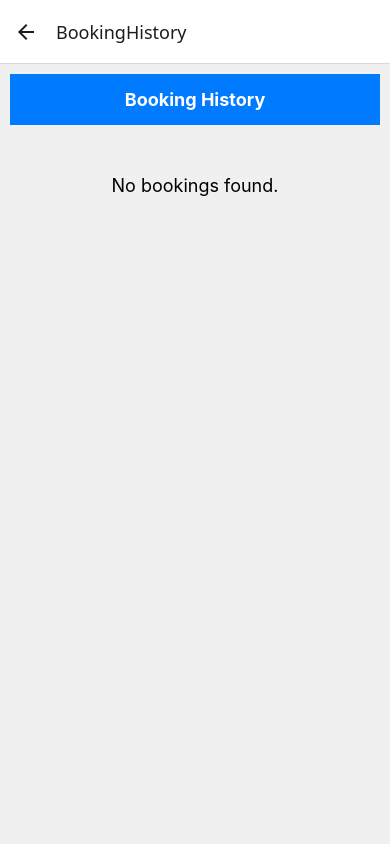
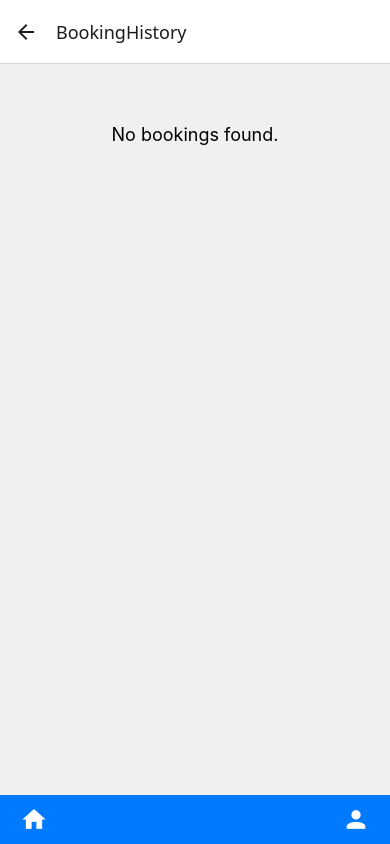
Before and after one commit to Iwanbe02/SEP490_GFA24SE65_FA24SE098_mobile, a React Native app: screen /BookingHistory in a window 390 px wide. Built offline with nearby package versions, Linux system fonts and the light colour scheme.

Commit message:
update ui

```diff
--- a/navigation/AppNavigator.jsx
+++ b/navigation/AppNavigator.jsx
@@ -1,6 +1,7 @@
 import React from "react";
 import { NavigationContainer } from "@react-navigation/native";
 import { createStackNavigator } from "@react-navigation/stack";
+import Toast from "react-native-toast-message";
 
 import LoginScreen from "../screens/LoginScreen";
 import HomeScreen from "../screens/HomeScreen";
@@ -9,24 +10,21 @@ import HouseListScreen from "../screens/HouseList";
 import BookingHistoryScreen from "../screens/BookingHistory";
 import DonationsScreen from "../screens/Donation";
 import ProfileScreen from "../screens/Profile";
-// import SignUpScreen from "../screens/SignUpScreen"; // Nếu cần thêm màn hình đăng ký
 
 const Stack = createStackNavigator();
 
 const AppNavigator = () => (
   <NavigationContainer>
     <Stack.Navigator initialRouteName="Login">
-      {/* Màn hình Login */}
       <Stack.Screen
         name="Login"
         component={LoginScreen}
         options={{ headerShown: false }}
       />
-      {/* Màn hình Home */}
       <Stack.Screen
         name="Home"
         component={HomeScreen}
-        options={{ title: "Home" }}
+        options={{ headerShown: false }}
       />
       <Stack.Screen name="VillageListScreen" component={VillageListScreen} />
       <Stack.Screen name="HouseListScreen" component={HouseListScreen} />
--- a/package.json
+++ b/package.json
@@ -27,6 +27,7 @@
     "react-native-reanimated": "^3.16.6",
     "react-native-safe-area-context": "^5.0.0",
     "react-native-screens": "^4.4.0",
+    "react-native-toast-message": "^2.2.1",
     "react-native-vector-icons": "^10.2.0",
     "react-navigation-stack": "^2.10.4"
   },
--- a/screens/BookingHistory.jsx
+++ b/screens/BookingHistory.jsx
@@ -1,8 +1,18 @@
 import React, { useState, useEffect } from "react";
-import { View, Text, StyleSheet, FlatList, Alert } from "react-native";
+import {
+  View,
+  Text,
+  StyleSheet,
+  FlatList,
+  Alert,
+  TouchableOpacity,
+} from "react-native";
 import { useRoute } from "@react-navigation/native";
+import { MaterialCommunityIcons } from "@expo/vector-icons";
+import { useNavigation } from "@react-navigation/native";
 
 const BookingHistoryScreen = () => {
+  const navigation = useNavigation();
   const [bookings, setBookings] = useState([]);
   const [loading, setLoading] = useState(true);
 
@@ -47,9 +57,6 @@ const BookingHistoryScreen = () => {
 
   return (
     <View style={styles.container}>
-      <View style={styles.appBar}>
-        <Text style={styles.appBarTitle}>Booking History</Text>
-      </View>
       {loading ? (
         <Text style={styles.noBookingsText}>Loading...</Text>
       ) : bookings.length === 0 ? (
@@ -61,6 +68,15 @@ const BookingHistoryScreen = () => {
           keyExtractor={(item, index) => index.toString()}
         />
       )}
+      {/* Footer */}
+      <View style={styles.footer}>
+        <TouchableOpacity onPress={() => navigation.navigate("Home")}>
+          <MaterialCommunityIcons name="home" size={28} color="white" />
+        </TouchableOpacity>
+        <TouchableOpacity onPress={() => navigation.navigate("Profile")}>
+          <MaterialCommunityIcons name="account" size={28} color="white" />
+        </TouchableOpacity>
+      </View>
     </View>
   );
 };
@@ -70,6 +86,7 @@ const styles = StyleSheet.create({
     flex: 1,
     padding: 10,
     backgroundColor: "#f0f0f0",
+    paddingBottom: 60,
   },
   appBar: {
     backgroundColor: "#007bff",
@@ -101,6 +118,17 @@ const styles = StyleSheet.create({
     marginTop: 50,
     fontSize: 18,
   },
+  footer: {
+    flexDirection: "row",
+    justifyContent: "space-between",
+    backgroundColor: "#007AFF",
+    padding: 10,
+    paddingHorizontal: 20,
+    position: "absolute",
+    bottom: 0,
+    left: 0,
+    right: 0,
+  },
 });
 
 export default BookingHistoryScreen;
--- a/screens/Donation.jsx
+++ b/screens/Donation.jsx
@@ -5,10 +5,14 @@ import {
   StyleSheet,
   FlatList,
   ActivityIndicator,
+  TouchableOpacity,
   Alert,
 } from "react-native";
+import { MaterialCommunityIcons } from "@expo/vector-icons";
+import { useNavigation } from "@react-navigation/native";
 
 const DonationsScreen = ({ route }) => {
+  const navigation = useNavigation();
   const { donations } = route.params || {}; // Nhận donations từ props
 
   // Kiểm tra donations có phải là một mảng hợp lệ không
@@ -48,9 +52,6 @@ const DonationsScreen = ({ route }) => {
 
   return (
     <View style={styles.container}>
-      <View style={styles.appBar}>
-        <Text style={styles.appBarTitle}>My Donations</Text>
-      </View>
       {donations.length === 0 ? (
         <ActivityIndicator
           size="large"
@@ -64,6 +65,15 @@ const DonationsScreen = ({ route }) => {
           keyExtractor={(item, index) => index.toString()}
         />
       )}
+      {/* Footer */}
+      <View style={styles.footer}>
+        <TouchableOpacity onPress={() => navigation.navigate("Home")}>
+          <MaterialCommunityIcons name="home" size={28} color="white" />
+        </TouchableOpacity>
+        <TouchableOpacity onPress={() => navigation.navigate("Profile")}>
+          <MaterialCommunityIcons name="account" size={28} color="white" />
+        </TouchableOpacity>
+      </View>
     </View>
   );
 };
@@ -73,6 +83,7 @@ const styles = StyleSheet.create({
     flex: 1,
     padding: 10,
     backgroundColor: "#f0f0f0",
+    paddingBottom: 60,
   },
   appBar: {
     backgroundColor: "#007bff",
@@ -115,6 +126,17 @@ const styles = StyleSheet.create({
     fontSize: 18,
     color: "red",
   },
+  footer: {
+    flexDirection: "row",
+    justifyContent: "space-between",
+    backgroundColor: "#007AFF",
+    padding: 10,
+    paddingHorizontal: 20,
+    position: "absolute",
+    bottom: 0,
+    left: 0,
+    right: 0,
+  },
 });
 
 export default DonationsScreen;
--- a/screens/HomeScreen.jsx
+++ b/screens/HomeScreen.jsx
@@ -4,7 +4,6 @@ import {
   Text,
   StyleSheet,
   ScrollView,
-  Image,
   TouchableOpacity,
   ActivityIndicator,
   TextInput,
@@ -16,10 +15,7 @@ import { MaterialCommunityIcons } from "@expo/vector-icons";
 
 const HomePage = () => {
   const [isLoading, setIsLoading] = useState(true);
-  const [userName, setUserName] = useState("Huynh Minh");
-  const [imgPath, setImgPath] = useState(
-    "https://example.com/default-avatar.png"
-  );
+  const [userName, setUserName] = useState("");
   const [events, setEvents] = useState([]);
   const [searchQuery, setSearchQuery] = useState("");
 
@@ -44,7 +40,6 @@ const HomePage = () => {
       );
       if (response.status === 200) {
         setUserName(response.data.userName);
-        setImgPath(response.data.images["$values"][0].urlPath);
       }
     } catch (e) {
       console.log("Error fetching user info:", e);
@@ -68,10 +63,6 @@ const HomePage = () => {
 
   const renderSuggestedItem = (event) => (
     <View style={styles.suggestedCard} key={event.id}>
-      <Image
-        source={{ uri: event.imageUrls[0] }}
-        style={styles.suggestedImage}
-      />
       <Text style={styles.suggestedTitle}>{event.name}</Text>
       <Text style={styles.suggestedSubtitle}>Some location</Text>
     </View>
@@ -81,9 +72,6 @@ const HomePage = () => {
     <ScrollView>
       <View style={styles.sectionHeader}>
         <Text style={styles.sectionTitle}>Suggested for You</Text>
-        <TouchableOpacity>
-          <Text style={styles.seeMoreText}>See More</Text>
-        </TouchableOpacity>
       </View>
 
       {isLoading ? (
@@ -121,7 +109,6 @@ const HomePage = () => {
   return (
     <View style={styles.container}>
       <View style={styles.header}>
-        <Image source={{ uri: imgPath }} style={styles.avatar} />
         <View style={styles.headerText}>
           <Text style={styles.userName}>{userName}</Text>
           <Text style={styles.userStatus}>Spread Goodness</Text>
@@ -149,8 +136,8 @@ const styles = StyleSheet.create({
     padding: 20,
     flexDirection: "row",
     alignItems: "center",
+    paddingBottom: 60,
   },
-  avatar: { width: 40, height: 40, borderRadius: 20 },
   headerText: { marginLeft: 12 },
   userName: { color: "white", fontWeight: "bold", fontSize: 18 },
   userStatus: { color: "#e0e0e0", fontSize: 12 },
@@ -170,10 +157,10 @@ const styles = StyleSheet.create({
     backgroundColor: "white",
     borderRadius: 10,
     overflow: "hidden",
+    padding: 10,
   },
-  suggestedImage: { width: "100%", height: 120 },
-  suggestedTitle: { fontSize: 16, fontWeight: "bold", margin: 10 },
-  suggestedSubtitle: { fontSize: 12, color: "#888", marginHorizontal: 10 },
+  suggestedTitle: { fontSize: 16, fontWeight: "bold" },
+  suggestedSubtitle: { fontSize: 12, color: "#888" },
   bookingButton: {
     marginTop: 20,
     backgroundColor: "#007AFF",
--- a/screens/HouseList.jsx
+++ b/screens/HouseList.jsx
@@ -250,6 +250,7 @@ const styles = StyleSheet.create({
     flex: 1,
     padding: 16,
     backgroundColor: "#f5f5f5",
+    paddingBottom: 60,
   },
   title: {
     fontSize: 24,
--- a/screens/LoginScreen.jsx
+++ b/screens/LoginScreen.jsx
@@ -89,6 +89,8 @@ const LoginScreen = () => {
         <Text style={styles.buttonText}>Login</Text>
       </TouchableOpacity>
 
+      <Text style={styles.Text}>Don't have an account? </Text>
+
       <TouchableOpacity onPress={() => navigation.navigate("SignUp")}>
         <Text style={styles.signUpText}>Sign Up Now</Text>
       </TouchableOpacity>
--- a/screens/Profile.jsx
+++ b/screens/Profile.jsx
@@ -93,7 +93,7 @@ const ProfileScreen = () => {
   const handleTotalDonations = () => {
     Alert.alert(
       "Total Donations",
-      `Total Donations: $${totalDonations.toFixed(2)}`
+      `Total Donations: ${totalDonations.toFixed(2)} VND`
     );
   };
 
@@ -106,31 +106,43 @@ const ProfileScreen = () => {
   return (
     <View style={styles.container}>
       {userInfo && (
-        <>
+        <View style={styles.card}>
+          {" "}
           <Image source={{ uri: userInfo.imageUrl }} style={styles.avatar} />
-          <Text style={styles.title}>Name: {userInfo.userName}</Text>
+          <Text style={styles.title}>Name: {userInfo.userName}</Text>{" "}
           <Text>Email: {userInfo.userEmail}</Text>
           <Text>Phone: {userInfo.phone}</Text>
           <Text>Address: {userInfo.address}</Text>
           <Text>DOB: {userInfo.dob}</Text>
           <Text>Gender: {userInfo.gender}</Text>
           <Text>Country: {userInfo.country}</Text>
+        </View>
+      )}
 
-          <View style={styles.buttonContainer}>
-            <Button title="Total Donate" onPress={handleTotalDonations} />
-            <Button
-              title="My Donations"
-              onPress={() => navigation.navigate("Donations", { donations })}
-            />
-            <Button title="Booking History" onPress={handleBookingHistory} />
-          </View>
-        </>
-      )}
+      <View style={styles.buttonContainer}>
+        <Button title="Total Donate" onPress={handleTotalDonations} />
+      </View>
+
       {/* Footer */}
       <View style={styles.footer}>
         <TouchableOpacity onPress={() => navigation.navigate("Home")}>
           <MaterialCommunityIcons name="home" size={28} color="white" />
         </TouchableOpacity>
+
+        <TouchableOpacity
+          onPress={() => navigation.navigate("Donations", { donations })}
+        >
+          <MaterialCommunityIcons name="heart" size={28} color="white" />
+        </TouchableOpacity>
+
+        <TouchableOpacity onPress={handleBookingHistory}>
+          <MaterialCommunityIcons
+            name="calendar-check"
+            size={28}
+            color="white"
+          />
+        </TouchableOpacity>
+
         <TouchableOpacity onPress={() => navigation.navigate("Profile")}>
           <MaterialCommunityIcons name="account" size={28} color="white" />
         </TouchableOpacity>
@@ -176,6 +188,18 @@ const styles = StyleSheet.create({
     left: 0,
     right: 0,
   },
+  card: {
+    backgroundColor: "#fff",
+    borderRadius: 10,
+    padding: 20,
+    shadowColor: "#000",
+    shadowOffset: { width: 0, height: 2 },
+    shadowOpacity: 0.1,
+    shadowRadius: 5,
+    elevation: 3,
+    width: "100%",
+    marginBottom: 20,
+  },
 });
 
 export default ProfileScreen;
--- a/screens/VillageList.jsx
+++ b/screens/VillageList.jsx
@@ -111,6 +111,7 @@ const styles = StyleSheet.create({
     flex: 1,
     padding: 16,
     backgroundColor: "#f5f5f5",
+    paddingBottom: 60,
   },
   title: {
     fontSize: 24,
```
Also changed, not shown: 1 other file (tests, documents, lock files or other folders).
